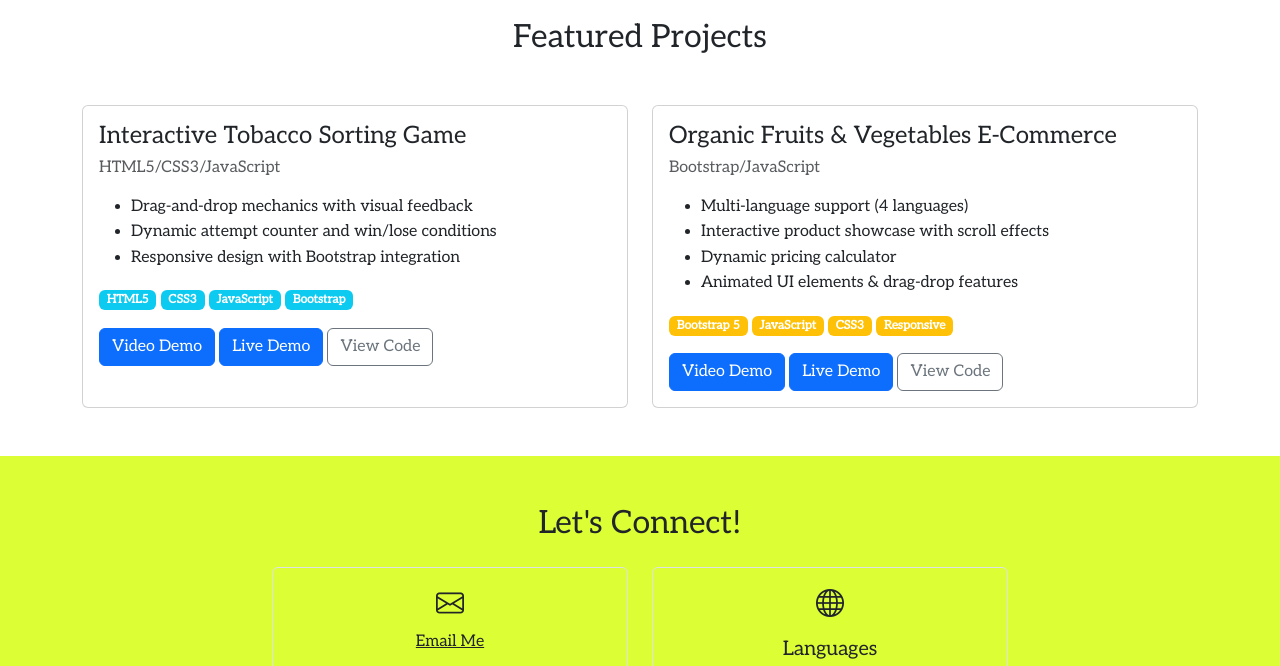
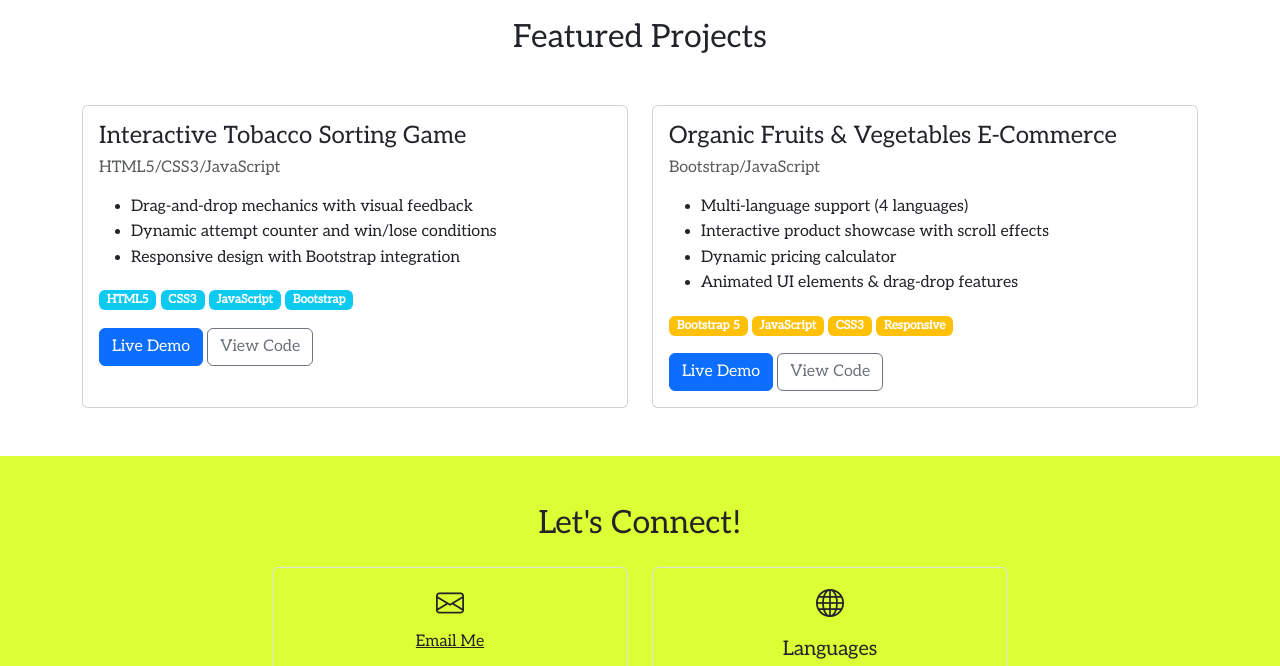
Before and after one commit to Nesrine-VectraDev/Nesrine-VectraDev.github.io, a plain HTML site: page index.html in a window 1280 px wide. Shown: the part 1235-1901 px from the top of the page. Drawn offline with nearby package versions, Linux system fonts and the light colour scheme; a web font is replaced by a local one.

Commit message:
Update index.html

```diff
--- a/index.html
+++ b/index.html
@@ -192,7 +192,7 @@
                             </div>
 
                             <div class="mt-3">
-                                <a href="att.files/T-Game/Video-T-Game.m4v" class="btn btn-primary">Video Demo</a>
+                                <!--<a href="att.files/T-Game/Video-T-Game.m4v" class="btn btn-primary">Video Demo</a>-->
                                 <a href="att.files/T-Game/T-Game.html" class="btn btn-primary">Live Demo</a>
                                 <a href="att.files/T-Game/T-Game.js" class="btn btn-outline-secondary">View Code</a>
                             </div>
@@ -224,7 +224,7 @@
                             </div>
 
                             <div class="mt-3">
-                                <a href="att.files/E-Commerce/Video-E-Commerce.m4v" class="btn btn-primary">Video Demo</a>
+                                <!--<a href="att.files/E-Commerce/Video-E-Commerce.m4v" class="btn btn-primary">Video Demo</a>-->
                                 <a href="att.files/E-Commerce/E-Commerce.html" class="btn btn-primary">Live Demo</a>
                                 <a href="att.files/E-Commerce/E-Commerce.js" class="btn btn-outline-secondary">View Code</a>
                             </div>
```
